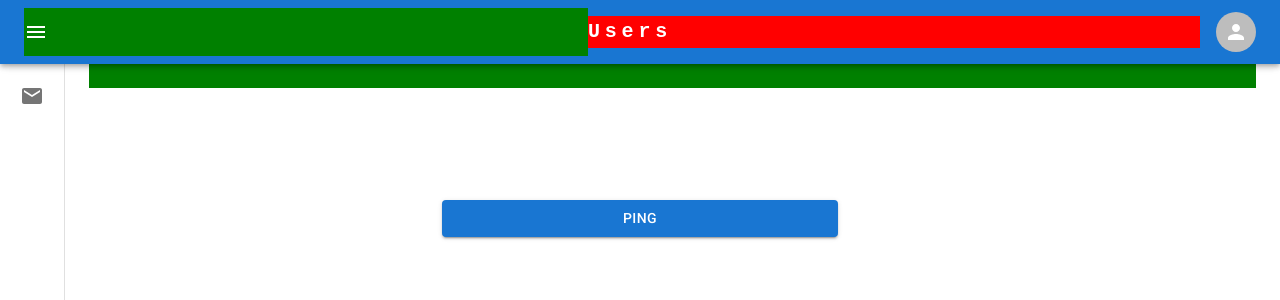
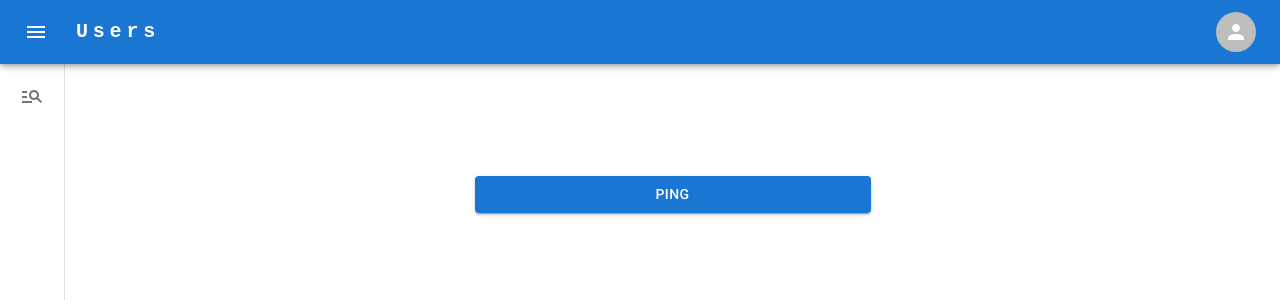
Before and after one commit to moebz/user-crud-react, a React (Create React App) app: page / in a window 1280 px wide. Shown: the top 300 px of the page. Built offline with nearby package versions, Linux system fonts and the light colour scheme.

Commit message:
app bar with sidebar

```diff
--- a/src/App.js
+++ b/src/App.js
@@ -15,9 +15,76 @@ import { RequireAuth } from "./RequireAuth";
 import { Users } from "./Users";
 import { ResponsiveAppBar } from "./ResponsiveAppBar";
 import api from "./api";
-import { AppWithDrawerV1 } from "./AppWithDrawerV1";
 
 import CssBaseline from "@mui/material/CssBaseline";
+
+import { styled, useTheme } from "@mui/material/styles";
+import Box from "@mui/material/Box";
+import MuiDrawer from "@mui/material/Drawer";
+import MuiAppBar from "@mui/material/AppBar";
+import Toolbar from "@mui/material/Toolbar";
+import List from "@mui/material/List";
+import Typography from "@mui/material/Typography";
+import Divider from "@mui/material/Divider";
+import IconButton from "@mui/material/IconButton";
+import MenuIcon from "@mui/icons-material/Menu";
+import ChevronLeftIcon from "@mui/icons-material/ChevronLeft";
+import ChevronRightIcon from "@mui/icons-material/ChevronRight";
+import ListItem from "@mui/material/ListItem";
+import ListItemButton from "@mui/material/ListItemButton";
+import ListItemIcon from "@mui/material/ListItemIcon";
+import ListItemText from "@mui/material/ListItemText";
+import InboxIcon from "@mui/icons-material/MoveToInbox";
+import ManageSearch from "@mui/icons-material/ManageSearch";
+
+const drawerWidth = 240;
+
+const openedMixin = (theme) => ({
+  width: drawerWidth,
+  transition: theme.transitions.create("width", {
+    easing: theme.transitions.easing.sharp,
+    duration: theme.transitions.duration.enteringScreen,
+  }),
+  overflowX: "hidden",
+});
+
+const closedMixin = (theme) => ({
+  transition: theme.transitions.create("width", {
+    easing: theme.transitions.easing.sharp,
+    duration: theme.transitions.duration.leavingScreen,
+  }),
+  overflowX: "hidden",
+  width: `calc(${theme.spacing(7)} + 1px)`,
+  [theme.breakpoints.up("sm")]: {
+    width: `calc(${theme.spacing(8)} + 1px)`,
+  },
+});
+
+const DrawerHeader = styled("div")(({ theme }) => ({
+  display: "flex",
+  alignItems: "center",
+  justifyContent: "flex-end",
+  padding: theme.spacing(0, 1),
+  // necessary for content to be below app bar
+  ...theme.mixins.toolbar,
+}));
+
+const Drawer = styled(MuiDrawer, {
+  shouldForwardProp: (prop) => prop !== "open",
+})(({ theme, open }) => ({
+  width: drawerWidth,
+  flexShrink: 0,
+  whiteSpace: "nowrap",
+  boxSizing: "border-box",
+  ...(open && {
+    ...openedMixin(theme),
+    "& .MuiDrawer-paper": openedMixin(theme),
+  }),
+  ...(!open && {
+    ...closedMixin(theme),
+    "& .MuiDrawer-paper": closedMixin(theme),
+  }),
+}));
 
 function App() {
   // Init custom history object to allow navigation from
@@ -27,6 +94,22 @@ function App() {
 
   const [currentUser, setCurrentUser] = useState(null);
   const [currentUserData, setCurrentUserData] = useState(null);
+
+  const theme = useTheme();
+  const [open, setOpen] = React.useState(false);
+
+  const handleDrawerOpen = () => {
+    setOpen(true);
+  };
+
+  const handleDrawerClose = () => {
+    setOpen(false);
+  };
+
+  const closeMenuAndGoToUserList = () => {
+    history.navigate("/users");
+    handleDrawerClose();
+  };
 
   const requestUserDataAndSaveItInState = async (user) => {
     const userData = await api.get(`/users/${user.decodedToken.id}`);
@@ -57,12 +140,44 @@ function App() {
   return (
     <>
       <CssBaseline />
-      <AppWithDrawerV1
+
+      <Box sx={{ display: "flex", overflowX: "hidden" }}>
+        <ResponsiveAppBar
           currentUser={currentUser}
           currentUserData={currentUserData}
           logOut={logOut}
+          onBurgerClick={() =>
+            !open ? handleDrawerOpen() : handleDrawerClose()
+          }
         />
-
+        <Drawer variant="permanent" open={open}>
+          <DrawerHeader />
+          <List>
+            <ListItem key={"list"} disablePadding sx={{ display: "block" }}>
+              <ListItemButton
+                sx={{
+                  minHeight: 48,
+                  justifyContent: open ? "initial" : "center",
+                  px: 2.5,
+                }}
+                onClick={closeMenuAndGoToUserList}
+              >
+                <ListItemIcon
+                  sx={{
+                    minWidth: 0,
+                    mr: open ? 3 : "auto",
+                    justifyContent: "center",
+                  }}
+                >
+                  <ManageSearch />
+                </ListItemIcon>
+                <ListItemText primary="List" sx={{ opacity: open ? 1 : 0 }} />
+              </ListItemButton>
+            </ListItem>
+          </List>
+        </Drawer>
+        <Box component="main" sx={{ flexGrow: 1, p: 3, minWidth: 215 }}>
+          <DrawerHeader />
           <Routes>
             <Route
               path="/login"
@@ -70,7 +185,9 @@ function App() {
                 <Login
                   setCurrentUser={setCurrentUser}
                   setCurrentUserData={setCurrentUserData}
-              requestUserDataAndSaveItInState={requestUserDataAndSaveItInState}
+                  requestUserDataAndSaveItInState={
+                    requestUserDataAndSaveItInState
+                  }
                 />
               }
             />
@@ -85,6 +202,8 @@ function App() {
             <Route path="/users" element={<Users />} />
             <Route path="/" element={<Landing />} />
           </Routes>
+        </Box>
+      </Box>
     </>
   );
 }
--- a/src/AppWithDrawerV1.js
+++ /dev/null
@@ -1,164 +0,0 @@
-import * as React from "react";
-import { styled, useTheme } from "@mui/material/styles";
-import Box from "@mui/material/Box";
-import MuiDrawer from "@mui/material/Drawer";
-import MuiAppBar from "@mui/material/AppBar";
-import Toolbar from "@mui/material/Toolbar";
-import List from "@mui/material/List";
-import Typography from "@mui/material/Typography";
-import Divider from "@mui/material/Divider";
-import IconButton from "@mui/material/IconButton";
-import MenuIcon from "@mui/icons-material/Menu";
-import ChevronLeftIcon from "@mui/icons-material/ChevronLeft";
-import ChevronRightIcon from "@mui/icons-material/ChevronRight";
-import ListItem from "@mui/material/ListItem";
-import ListItemButton from "@mui/material/ListItemButton";
-import ListItemIcon from "@mui/material/ListItemIcon";
-import ListItemText from "@mui/material/ListItemText";
-import InboxIcon from "@mui/icons-material/MoveToInbox";
-import MailIcon from "@mui/icons-material/Mail";
-import { ResponsiveAppBar } from "./ResponsiveAppBar";
-import { history } from "./history";
-
-const drawerWidth = 240;
-
-const openedMixin = (theme) => ({
-  width: drawerWidth,
-  transition: theme.transitions.create("width", {
-    easing: theme.transitions.easing.sharp,
-    duration: theme.transitions.duration.enteringScreen,
-  }),
-  overflowX: "hidden",
-});
-
-const closedMixin = (theme) => ({
-  transition: theme.transitions.create("width", {
-    easing: theme.transitions.easing.sharp,
-    duration: theme.transitions.duration.leavingScreen,
-  }),
-  overflowX: "hidden",
-  width: `calc(${theme.spacing(7)} + 1px)`,
-  [theme.breakpoints.up("sm")]: {
-    width: `calc(${theme.spacing(8)} + 1px)`,
-  },
-});
-
-const DrawerHeader = styled("div")(({ theme }) => ({
-  display: "flex",
-  alignItems: "center",
-  justifyContent: "flex-end",
-  padding: theme.spacing(0, 1),
-  // necessary for content to be below app bar
-  ...theme.mixins.toolbar,
-}));
-
-const Drawer = styled(MuiDrawer, {
-  shouldForwardProp: (prop) => prop !== "open",
-})(({ theme, open }) => ({
-  width: drawerWidth,
-  flexShrink: 0,
-  whiteSpace: "nowrap",
-  boxSizing: "border-box",
-  ...(open && {
-    ...openedMixin(theme),
-    "& .MuiDrawer-paper": openedMixin(theme),
-  }),
-  ...(!open && {
-    ...closedMixin(theme),
-    "& .MuiDrawer-paper": closedMixin(theme),
-  }),
-}));
-
-function AppWithDrawerV1({ currentUser, currentUserData, logOut }) {
-  const theme = useTheme();
-  const [open, setOpen] = React.useState(false);
-
-  const handleDrawerOpen = () => {
-    setOpen(true);
-  };
-
-  const handleDrawerClose = () => {
-    setOpen(false);
-  };
-
-  const closeMenuAndGoToUserList = () => {
-    history.navigate("/users");
-    handleDrawerClose();
-  };
-
-  return (
-    <Box sx={{ display: "flex", overflowX: "hidden" }}>
-      <ResponsiveAppBar
-        currentUser={currentUser}
-        currentUserData={currentUserData}
-        logOut={logOut}
-        onBurgerClick={() => (!open ? handleDrawerOpen() : handleDrawerClose())}
-      />
-      <Drawer variant="permanent" open={open}>
-        <DrawerHeader>
-          {/* <IconButton onClick={handleDrawerClose}>
-            {theme.direction === "rtl" ? (
-              <ChevronRightIcon />
-            ) : (
-              <ChevronLeftIcon />
-            )}
-          </IconButton> */}
-        </DrawerHeader>
-        {/* <Divider /> */}
-        <List>
-          <ListItem key={"list"} disablePadding sx={{ display: "block" }}>
-            <ListItemButton
-              sx={{
-                minHeight: 48,
-                justifyContent: open ? "initial" : "center",
-                px: 2.5,
-              }}
-              onClick={closeMenuAndGoToUserList}
-            >
-              <ListItemIcon
-                sx={{
-                  minWidth: 0,
-                  mr: open ? 3 : "auto",
-                  justifyContent: "center",
-                }}
-              >
-                <MailIcon />
-              </ListItemIcon>
-              <ListItemText primary="List" sx={{ opacity: open ? 1 : 0 }} />
-            </ListItemButton>
-          </ListItem>
-        </List>
-        {/* <Divider />
-        <List>
-          {["All mail", "Trash", "Spam"].map((text, index) => (
-            <ListItem key={text} disablePadding sx={{ display: "block" }}>
-              <ListItemButton
-                sx={{
-                  minHeight: 48,
-                  justifyContent: open ? "initial" : "center",
-                  px: 2.5,
-                }}
-              >
-                <ListItemIcon
-                  sx={{
-                    minWidth: 0,
-                    mr: open ? 3 : "auto",
-                    justifyContent: "center",
-                  }}
-                >
-                  {index % 2 === 0 ? <InboxIcon /> : <MailIcon />}
-                </ListItemIcon>
-                <ListItemText primary={text} sx={{ opacity: open ? 1 : 0 }} />
-              </ListItemButton>
-            </ListItem>
-          ))}
-        </List> */}
-      </Drawer>
-      <Box component="main" sx={{ flexGrow: 1, p: 3 }}>
-        <DrawerHeader sx={{ backgroundColor: "green" }} />
-      </Box>
-    </Box>
-  );
-}
-
-export { AppWithDrawerV1 };
--- a/src/ResponsiveAppBar.js
+++ b/src/ResponsiveAppBar.js
@@ -40,9 +40,8 @@ function ResponsiveAppBar({
       <Toolbar>
         <Box
           sx={{
-            flexGrow: 1,
+            flexGrow: 0,
             display: { xs: "flex" },
-            backgroundColor: "green",
           }}
         >
           <IconButton
@@ -61,7 +60,6 @@ function ResponsiveAppBar({
           component="a"
           href="/"
           sx={{
-            mr: 2,
             display: { xs: "none", md: "flex" },
             flexGrow: 1,
             fontFamily: "monospace",
@@ -69,7 +67,7 @@ function ResponsiveAppBar({
             letterSpacing: ".3rem",
             color: "inherit",
             textDecoration: "none",
-            backgroundColor: "red",
+            marginLeft: 2,
           }}
         >
           Users
@@ -89,7 +87,7 @@ function ResponsiveAppBar({
             letterSpacing: ".3rem",
             color: "inherit",
             textDecoration: "none",
-            backgroundColor: "pink",
+            marginLeft: 1,
           }}
         >
           Users
```
Also changed, not shown: src/Drawer.js (deleted). Lines whose indentation alone changed are shown as unchanged.
